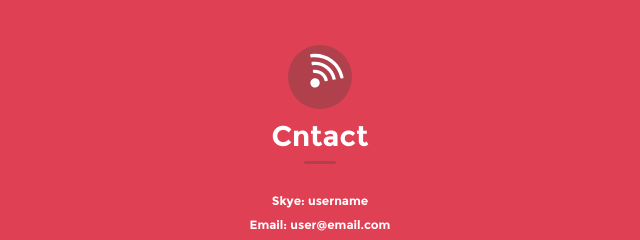
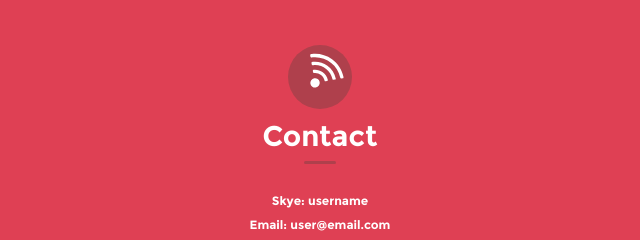
Before and after one commit to Blazingsonic/firecode-work-in-progress, a plain HTML site: page index.html in a window 1280 px wide. Shown: the part 5120-5360 px from the top of the page, 320-960 px from the left. Drawn offline with Linux system fonts and the light colour scheme; files whose address does not match are found by name.

Commit message:
Update 2016-03-11T00:33:34.890Z

```diff
--- a/index.html
+++ b/index.html
@@ -208,7 +208,7 @@
 					<svg class="sub-icon">
 						<use xlink:href="#signal"></use>
 					</svg>
-					<h2 class="col-xs-12 red-underline">Cntact</h2>
+					<h2 class="col-xs-12 red-underline">Contact</h2>
 					<p class="col-xs-12 secondary">Skye: username</p>
 					<p class="col-xs-12 secondary">Email: user@email.com</p>
 
```
